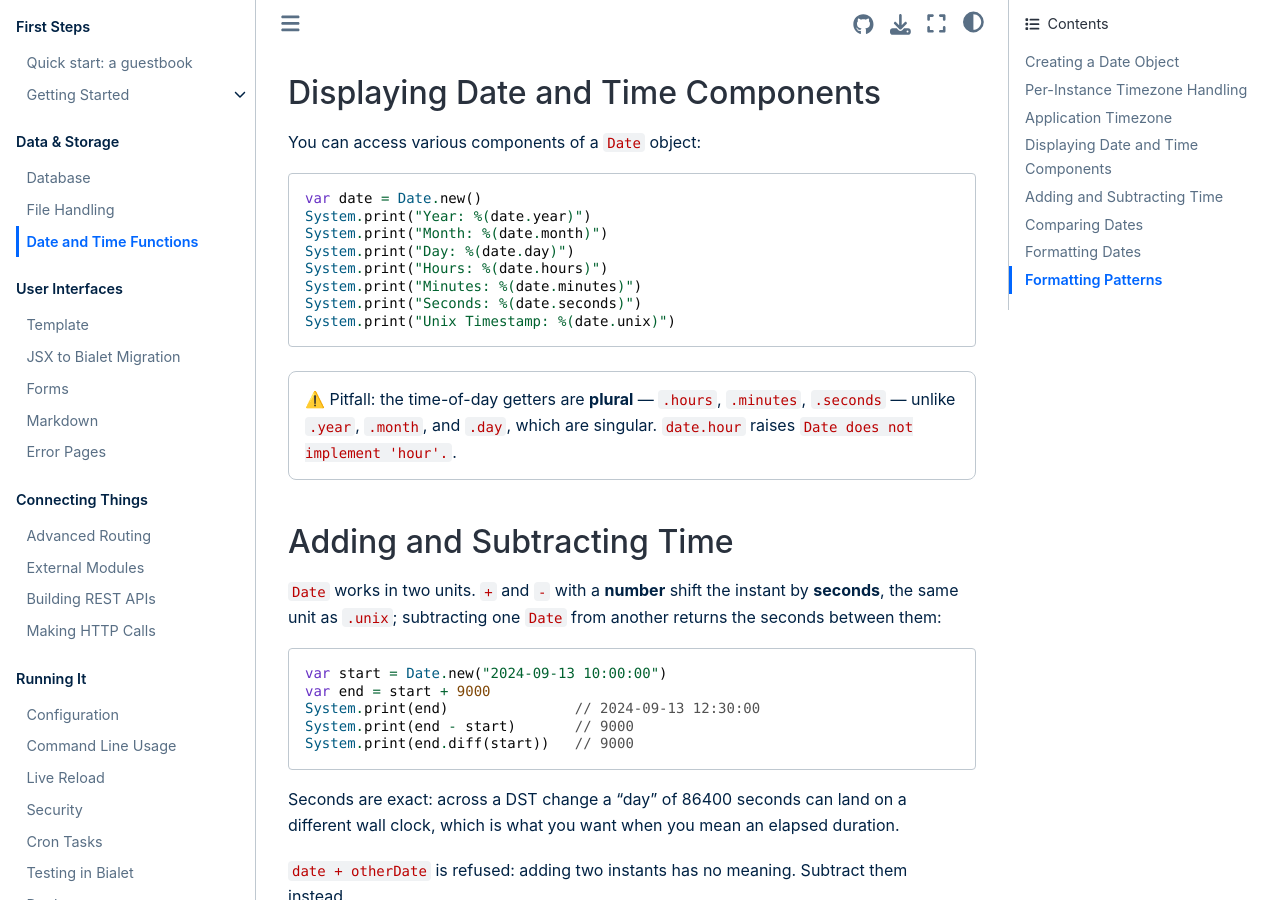
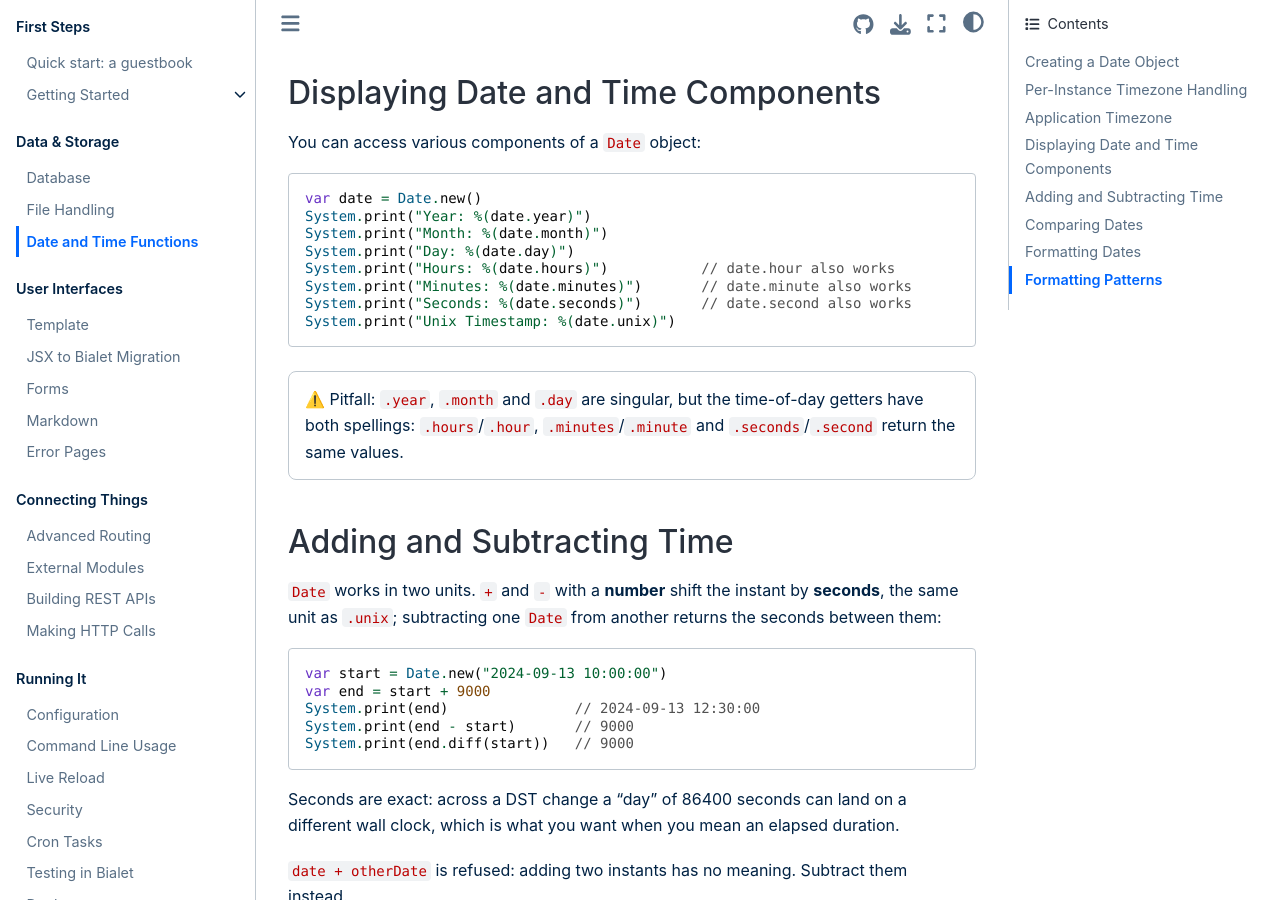
Before and after one commit to bialet/bialet, a Sphinx documentation site: the page built from docs/datetime.md, in a window 1280 px wide and 900 px high, scrolled down 3079 px. Built offline with Sphinx 7.4.7 and the Sphinx Book theme 1.1.4, drawn with Linux system fonts in a browser that asks for light colours; the version number could not be read and is left out.

Commit message:
feat(date): add singular hour, minute and second aliases
The time-of-day getters keep the plural names and now also accept .hour, .minute and .second, matching the singular .year, .month and .day.

````diff
--- a/docs/datetime.md
+++ b/docs/datetime.md
@@ -135,15 +135,15 @@ var date = Date.new()
 System.print("Year: %(date.year)")
 System.print("Month: %(date.month)")
 System.print("Day: %(date.day)")
-System.print("Hours: %(date.hours)")
-System.print("Minutes: %(date.minutes)")
-System.print("Seconds: %(date.seconds)")
+System.print("Hours: %(date.hours)")           // date.hour also works
+System.print("Minutes: %(date.minutes)")       // date.minute also works
+System.print("Seconds: %(date.seconds)")       // date.second also works
 System.print("Unix Timestamp: %(date.unix)")
 ```
 
-> ⚠️ Pitfall: the time-of-day getters are **plural** — `.hours`, `.minutes`,
-> `.seconds` — unlike `.year`, `.month`, and `.day`, which are singular.
-> `date.hour` raises `Date does not implement 'hour'.`.
+> ⚠️ Pitfall: `.year`, `.month` and `.day` are singular, but the time-of-day
+> getters have both spellings: `.hours`/`.hour`, `.minutes`/`.minute` and
+> `.seconds`/`.second` return the same values.
 
 ## Adding and Subtracting Time
 
--- a/src/wren_core.wren.inc
+++ b/src/wren_core.wren.inc
@@ -714,6 +714,11 @@ static const char* coreModuleSource =
 "  seconds { _seconds }\n"
 "  minutes { _minutes }\n"
 "  hours { _hours }\n"
+"  // Singular aliases: `.hour`, `.minute` and `.second` read the same fields.\n"
+"  // The plural names stay for compatibility.\n"
+"  second { _seconds }\n"
+"  minute { _minutes }\n"
+"  hour { _hours }\n"
 "  day { _day }\n"
 "  month { _month }\n"
 "  year { _year }\n"
````
Also changed, not shown: docs/reference.md (+12 -0 lines), 1 other file.
